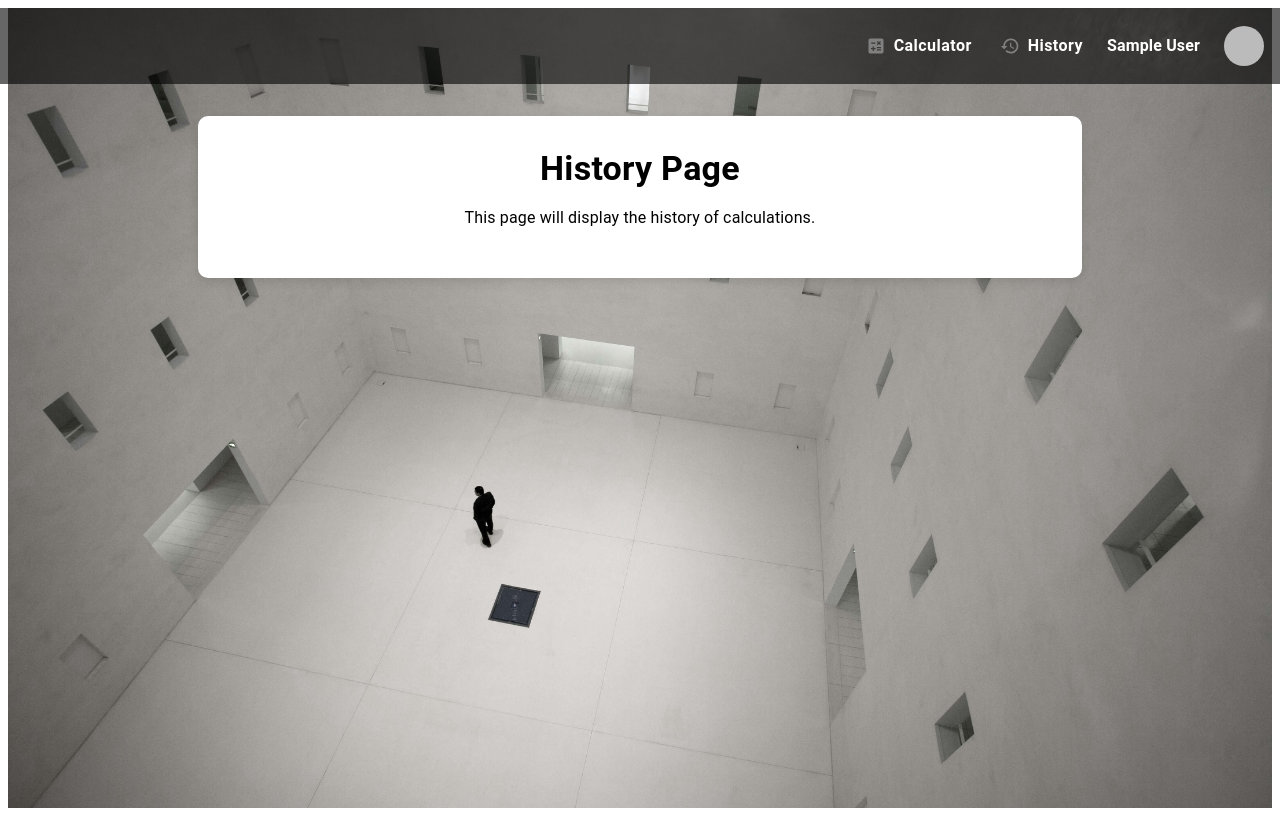
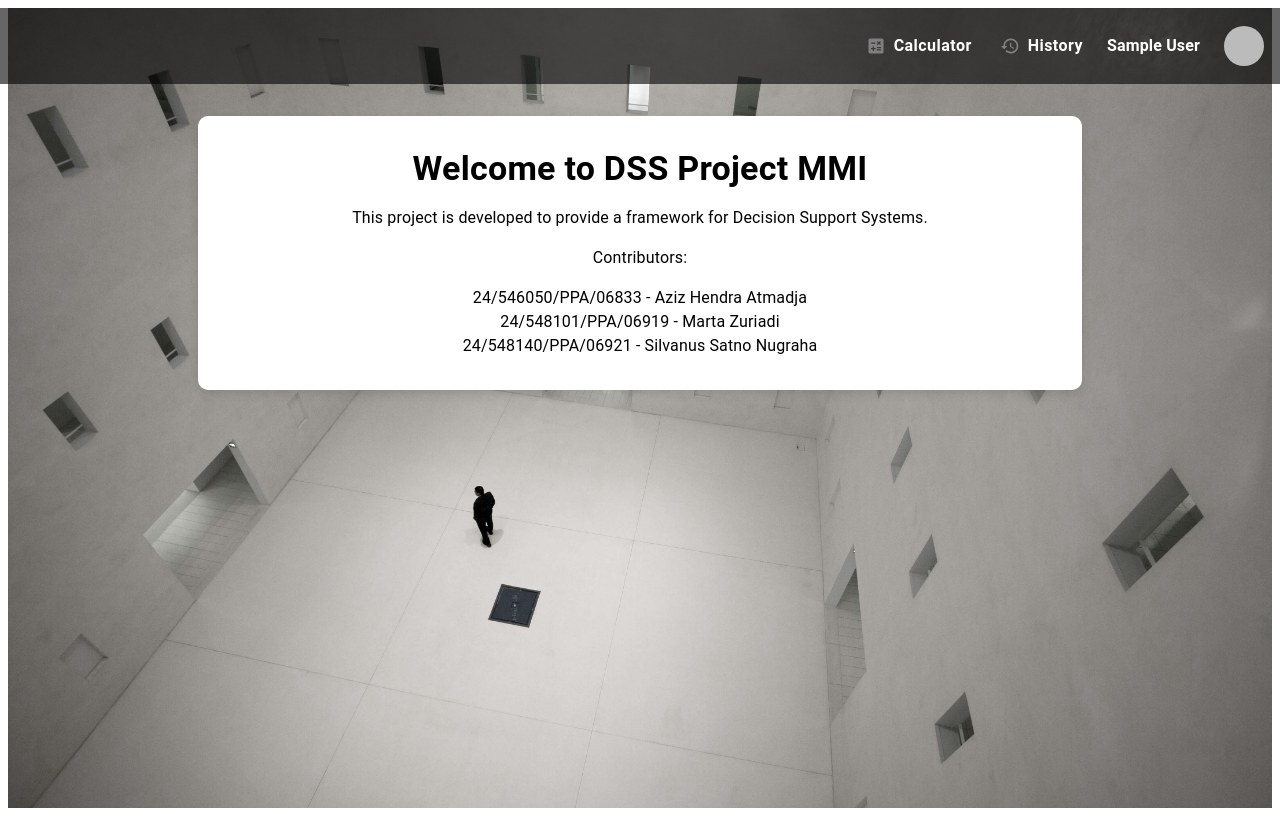
Before and after one commit to satnodeus77/dss_project_01, a Next.js app: page /home in a window 1280 px wide. Built offline with nearby package versions, Linux system fonts and the light colour scheme; no server answers; sample sign-in values are in the browser's storage.

Commit message:
Added automatic database table creation in db.js

```diff
--- a/pages/home.js
+++ b/pages/home.js
@@ -1,17 +1,17 @@
 import { useEffect, useState } from "react";
 import { useRouter } from "next/router";
 import {
-  Box, Container, Typography, IconButton, Menu, MenuItem, Avatar, Button
+  Box, Container, Typography, IconButton, Menu, MenuItem, Avatar, Button, Dialog, DialogTitle, DialogContent, DialogActions
 } from "@mui/material";
 import LogoutIcon from "@mui/icons-material/Logout";
 import CalculateIcon from "@mui/icons-material/Calculate";
 import HistoryIcon from "@mui/icons-material/History";
 import { auth } from "../lib/firebase";
 
-export default function HistoryPage() {
+export default function HomePage() {
   const [user, setUser] = useState(null);
   const [anchorEl, setAnchorEl] = useState(null);
-  //
+  const [aboutOpen, setAboutOpen] = useState(false);
 
   const router = useRouter();
 
@@ -38,6 +38,14 @@ export default function HistoryPage() {
 
   const handleMenuClose = () => {
     setAnchorEl(null);
+  };
+
+  const handleAboutOpen = () => {
+    setAboutOpen(true);
+  };
+
+  const handleAboutClose = () => {
+    setAboutOpen(false);
   };
 
   return (
@@ -105,7 +113,7 @@ export default function HistoryPage() {
         )}
       </Box>
 
-      {/* Main History Section */}
+      {/* Main DSS Section */}
       <Container
         sx={{
           backgroundColor: "white",
@@ -118,10 +126,20 @@ export default function HistoryPage() {
         }}
       >
         <Typography variant="h4" sx={{ fontWeight: "bold", mb: 2 }}>
-          History Page
+          Welcome to DSS Project MMI
         </Typography>
         <Typography variant="body1" sx={{ mb: 2 }}>
-          This page will display the history of calculations.
+          This project is developed to provide a framework for Decision Support Systems.
+        </Typography>
+        <Typography variant="body1" sx={{ mb: 2 }}>
+          Contributors:
+        </Typography>
+        <Typography variant="body1">
+          24/546050/PPA/06833 - Aziz Hendra Atmadja
+          <br />
+          24/548101/PPA/06919 - Marta Zuriadi
+          <br />
+          24/548140/PPA/06921 - Silvanus Satno Nugraha
         </Typography>
       </Container>
     </Box>
```
